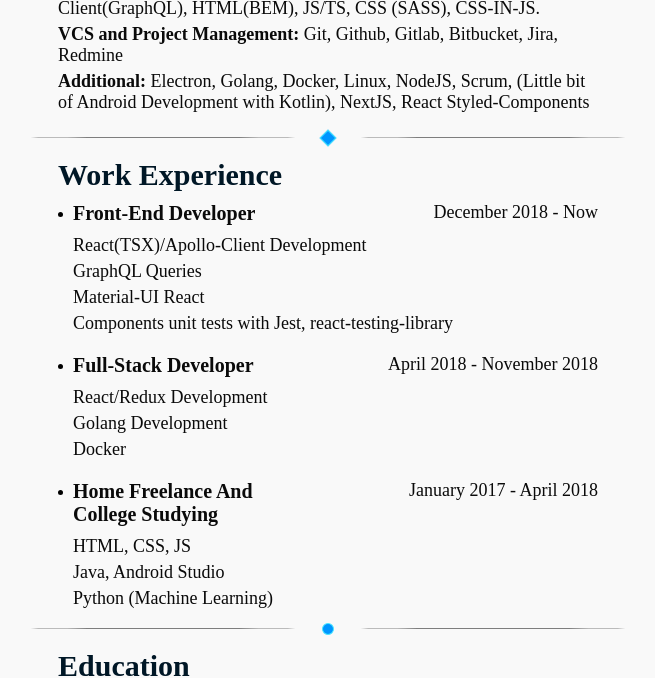
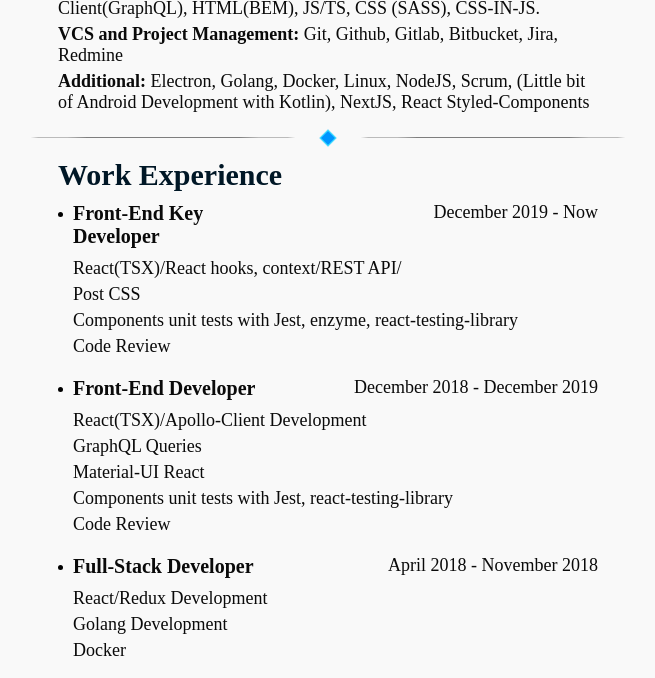
Before and after one commit to dima24kmagic/CV, a website: page index.html in a window 1280 px wide. Shown: the part 564-1242 px from the top of the page, without its empty margins (312-967 px from the left). Drawn offline with Linux system fonts and the light colour scheme.

Commit message:
feat(experience): add current position

```diff
--- a/index.html
+++ b/index.html
@@ -65,10 +65,29 @@
 		<div class='work mb-2'>
 			<div class='work__description'>
 				<div class='work__description__position'>
+					Front-End Key Developer
+				</div>
+				<div class='work__description__date'>
+					December 2019 - Now
+				</div>
+			</div>
+
+			<div class='work__abilities'>
+				<div>React(TSX)/React hooks, context/REST API/</div>
+				<div>Post CSS</div>
+				<div>Components unit tests with Jest, enzyme, react-testing-library</div>
+				<div>Code Review</div>
+			</div>
+
+		</div>
+
+		<div class='work mb-2'>
+			<div class='work__description'>
+				<div class='work__description__position'>
 					Front-End Developer
 				</div>
 				<div class='work__description__date'>
-					December 2018 - Now
+					December 2018 - December 2019
 				</div>
 			</div>
 
@@ -77,6 +96,7 @@
 				<div>GraphQL Queries</div>
 				<div>Material-UI React</div>
 				<div>Components unit tests with Jest, react-testing-library</div>
+				<div>Code Review</div>
 			</div>
 
 		</div>
```
